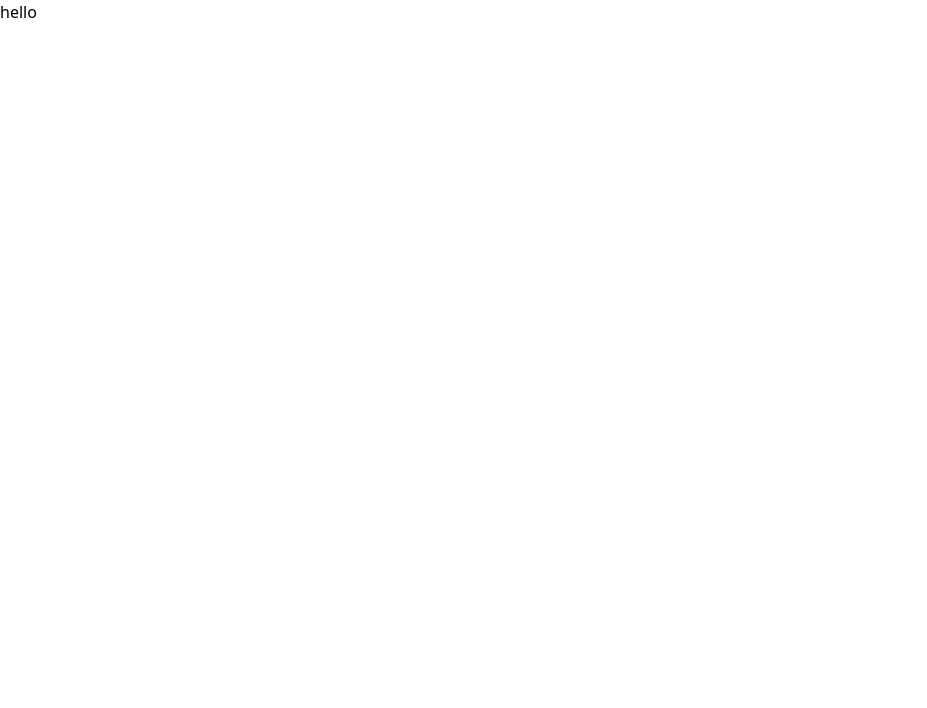
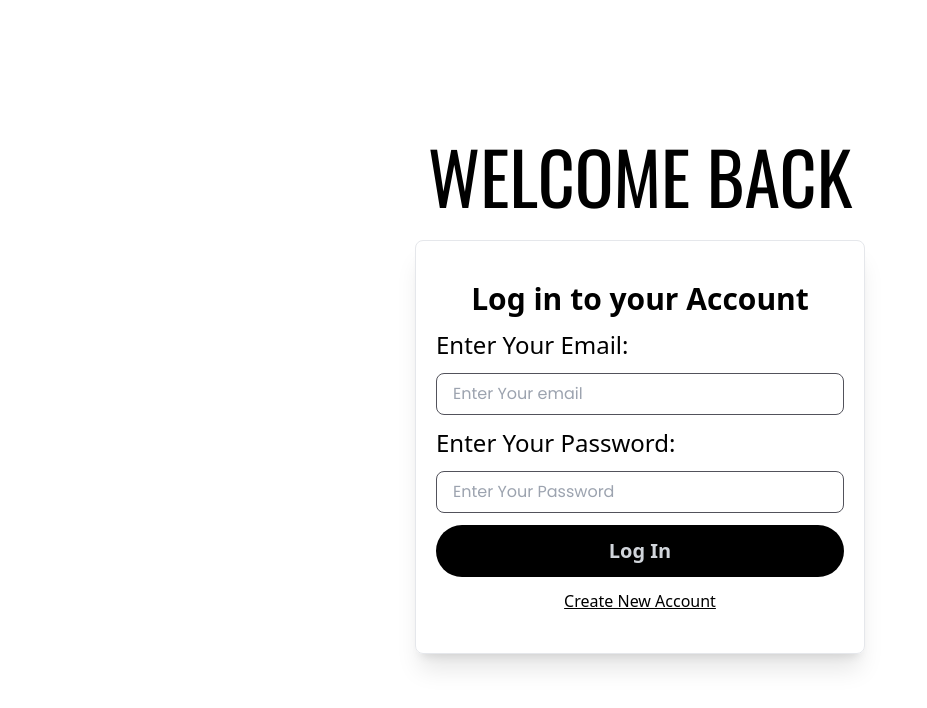
Before and after one commit to UmeshKumar0143/Blogger, a Next.js app: page /api/auth/signin in a window 1280 px wide. Shown: the top 708 px of the page, without its empty margins (0-927 px from the left). Built offline with nearby package versions, Linux system fonts and the light colour scheme.

Commit message:
Sign in  / Sign up

```diff
--- a/src/app/api/auth/signin/page.tsx
+++ b/src/app/api/auth/signin/page.tsx
@@ -2,6 +2,6 @@ import Sign from "@/app/components/Sign";
 
 export default function(){
     return <div>
-        <Sign/>
+        <Sign text={"signin"}/>
     </div>
 }
--- a/src/app/components/Button.tsx
+++ b/src/app/components/Button.tsx
@@ -7,7 +7,11 @@ interface propdata {
 export  default function Button({text}:propdata){
     const router = useRouter();
    const HandleClick = () =>{
-        text=="Register"? router.push('/api/auth/signup') : router.push('/api/auth/signin')
+    if(text=="Register"){
+        router.push('/api/auth/signup')
+    }else if(text=="Log In"){
+        router.push('/api/auth/signin')
     }
-    return <button onClick={HandleClick} className="text-gray-300 hover:text-white  bg-black rounded-full px-7 py-3 font-bold sm:text-xl  ">{text}</button>
+    }
+    return <button onClick={HandleClick} className="text-gray-300 hover:text-white  bg-black rounded-full px-7 py-3 font-semibold sm:text-xl   ">{text}</button>
 }
--- a/src/app/components/Sign.tsx
+++ b/src/app/components/Sign.tsx
@@ -1,5 +1,24 @@
-export default function Sign(){
-    return <div>
-        hello
+import Button from "./Button";
+
+interface propsdata {
+    text : string | null
+}
+
+export default function Sign({text}:{text:propsdata}){
+    return <div className="">
+      <h1 className="md:text-7xl sm:text-5xl mt-32  text-4xl    text-center p-3  font-[Oswald] uppercase ">{text?"Welcome Back": "Start A new journy with us"}</h1>
+        <div className="w-full  mt-4 flex justify-center items-center">
+        <div className="flex flex-col p-5 gap-3  border shadow-xl py-10 w-[450px]  rounded-lg     ">
+            <h1 className="text-3xl font-bold text-center">{text?"Log in to your Account ": "Create New Account"}</h1>
+          { !text &&  <label className="text-2xl font-medium" htmlFor="name">Enter Your Name: </label>}
+           {!text && <input id="name" className=" border py-2 px-4  rounded-lg font-[poppins] border-zinc-600" type="text" placeholder="Enter Your Name" />}
+            <label className="text-2xl font-medium" htmlFor="name">Enter Your Email: </label>
+            <input className=" border py-2 px-4  rounded-lg font-[poppins] border-zinc-600" type="email" placeholder="Enter Your email" />
+            <label className="text-2xl font-medium" htmlFor="name">Enter Your Password: </label>
+            <input className=" border py-2 px-4  rounded-lg font-[poppins] border-zinc-600" type="password" placeholder="Enter Your Password" />
+            <Button text={text?"Log In ": "Create Account"}/>
+            <p className="text-center">{text?"": "Already Have an Account?"} <a className="underline" href={`${text?'/api/auth/signup': '/api/auth/signin'}`}>{text?"Create New Account": "Sigin in"} </a></p>
+        </div>
+        </div>
     </div>
 }
```
